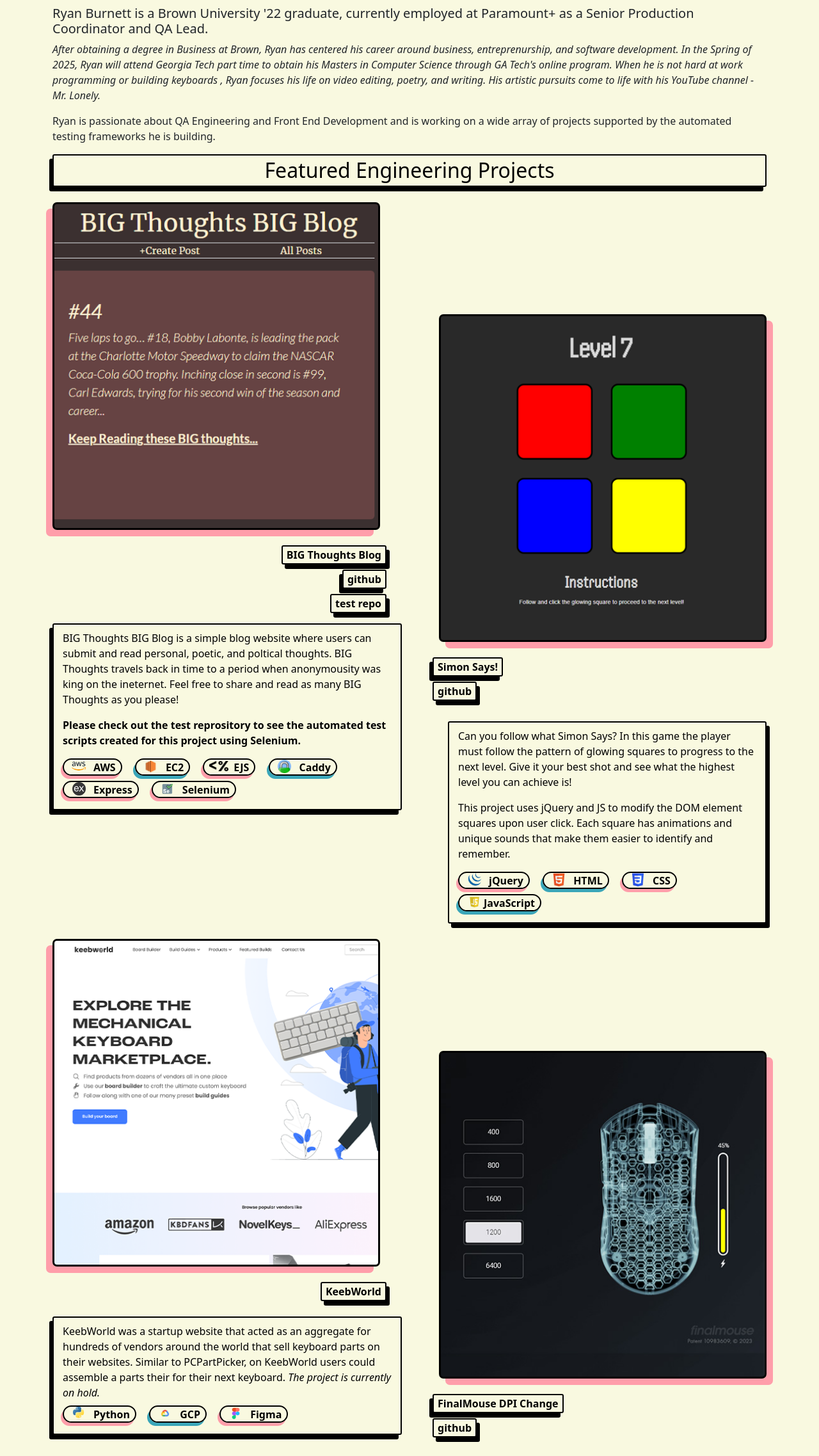
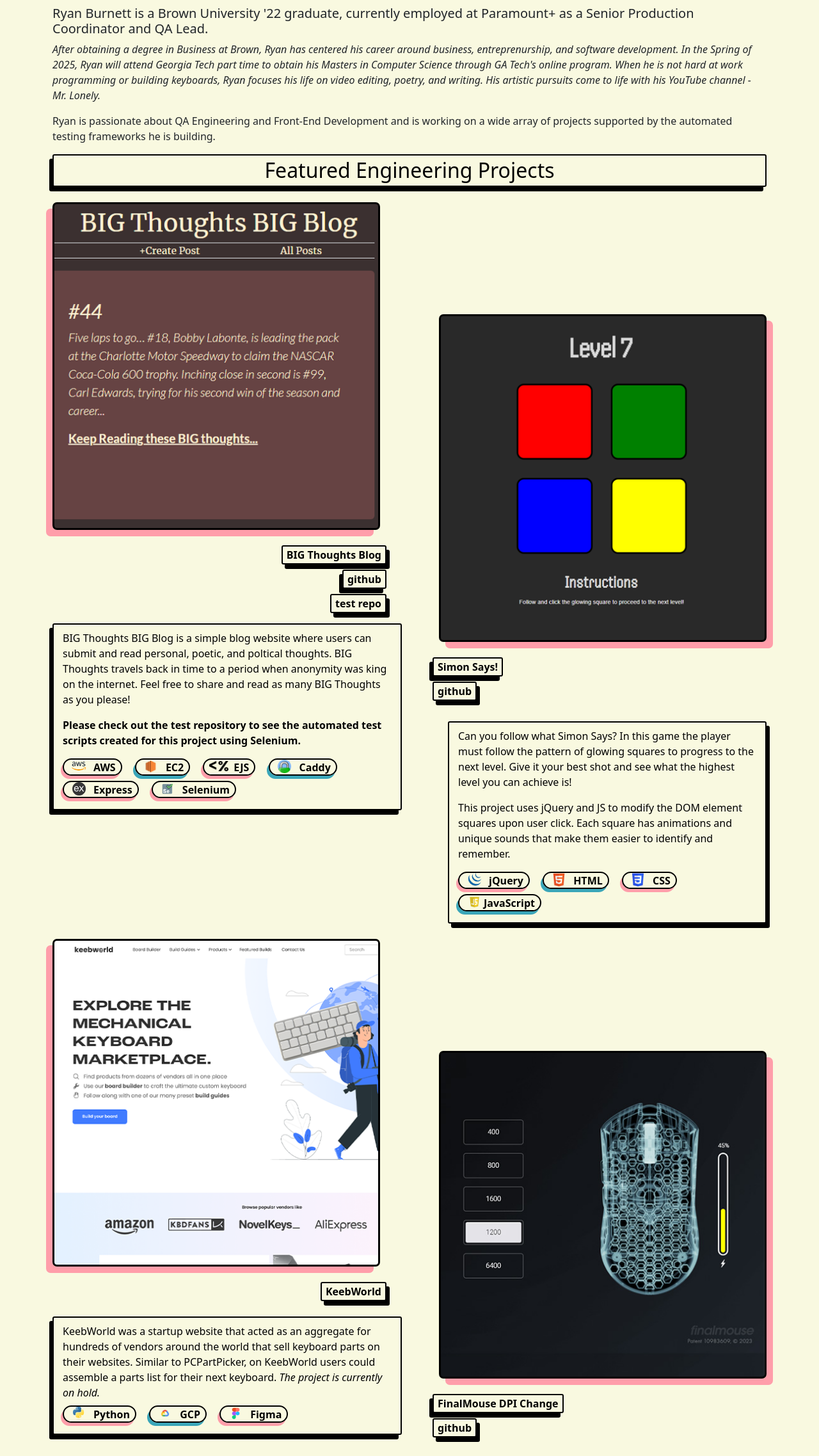
Before and after one commit to speedx77/ryan-burnett-portfolio, a website: page public/index.html in a window 1280 px wide. Shown: the part 508-2783 px from the top of the page at 64% size. Drawn offline with nearby package versions, Linux system fonts and the light colour scheme.

Commit message:
more spelling fixes

```diff
--- a/public/index.html
+++ b/public/index.html
@@ -100,9 +100,9 @@
           <h2 class="link-button p-1 my-3">Background</h2>
           <h5>Ryan Burnett is a Brown University '22 graduate, currently employed at Paramount+ as a Senior Production Coordinator and QA Lead.</h5>
 
-          <p><em>After obtaining a degree in Business at Brown, Ryan has centered his career around business, entreprenurship, and software development. In the Spring of 2025, Ryan will attend Georgia Tech part time to obtain his Masters in Computer Science through GA Tech's online program. When he is not hard at work programming or building keyboards , Ryan focuses his life on video editing, poetry, and writing. His artistic pursuits come to life with his YouTube channel - Mr. Lonely.</em></p>
+          <p><em>After obtaining a degree in Business at Brown, Ryan has centered his career around business, entreprenurship, and software development. In the Spring of 2025, Ryan will attend Georgia Tech part time to obtain his Masters in Computer Science through GA Tech's online program. When he is not hard at work programming or building keyboards, Ryan focuses his life on video editing, poetry, and writing. His artistic pursuits come to life with his YouTube channel - Mr. Lonely.</em></p>
 
-          <p>Ryan is passionate about QA Engineering and Front End Development and is working on a wide array of projects supported by the automated testing frameworks he is building.</p>
+          <p>Ryan is passionate about QA Engineering and Front-End Development and is working on a wide array of projects supported by the automated testing frameworks he is building.</p>
 
           <h2 class="link-button-right p-1 my-3">Featured Engineering Projects</h2>
 
@@ -134,8 +134,8 @@
                   <div class="flex-wrap my-2">
 
                     <div class="mx-2 mb-2">
-                      <p>BIG Thoughts BIG Blog is a simple blog website where users can submit and read personal, poetic, and poltical thoughts. BIG Thoughts travels back in time to a period when anonymousity was king on the ineternet. Feel free to share and read as many BIG Thoughts as you please!</p>
-                      <p><strong>Please check out the test reprository to see the automated test scripts created for this project using Selenium.</strong></p>
+                      <p>BIG Thoughts BIG Blog is a simple blog website where users can submit and read personal, poetic, and poltical thoughts. BIG Thoughts travels back in time to a period when anonymity was king on the internet. Feel free to share and read as many BIG Thoughts as you please!</p>
+                      <p><strong>Please check out the test repository to see the automated test scripts created for this project using Selenium.</strong></p>
                     </div>
 
 
@@ -252,10 +252,8 @@
 
                     <div class="flex-wrap my-2">
 
-                      <div class="mx-2 mb-2">KeebWorld was a startup website that acted as an aggregate for hundreds of vendors around the world that sell keyboard parts on their websites. Similar to PCPartPicker, on KeebWorld users could assemble a parts their for their next keyboard. <em>The project is currently on hold.</em>
+                      <div class="mx-2 mb-2">KeebWorld was a startup website that acted as an aggregate for hundreds of vendors around the world that sell keyboard parts on their websites. Similar to PCPartPicker, on KeebWorld users could assemble a parts list for their next keyboard. <em>The project is currently on hold.</em>
                       </div>
-
-
                         <div class="skill-pill-odd mb-2 mx-2 d-inline-flex">
 
                           <div class="skill-pill-image ms-sm-2" style="background-image: url('./assets/skill_pills/python.png');"></div>
@@ -301,7 +299,7 @@
 
                       <div class="flex-wrap my-2">
 
-                        <div class="mx-2 mb-2">FinalMouse's XPANEL software for the UltralightX Pro Series mouse does not include custom DPI, so I have created a guide on how to unpack their electron app and customize the code so any user can create a custom DPI within the GUI applicaiton.
+                        <div class="mx-2 mb-2">FinalMouse's XPANEL software for the UltralightX Pro Series mouse does not include custom DPI, so I have created a guide on how to unpack their electron app and customize the code so any user can create a custom DPI within the GUI application.
                         </div>
 
                         <div class="skill-pill-odd mb-2 mx-2 d-inline-flex">
@@ -561,7 +559,7 @@
                   <h3>REST Assured API Testing Automation</h3>
                   <p>Testing automation course using Java and REST Assured to build end-to-end testing frameworks.</p>
                   <p>During this course I learned how to build testing frameworks to test CRUD applications. I utilized Postman, TestNG, Cucumber, GraphQL, Hamcrest, JUnit, Allure Reporting, Maven, and Jenkins.</p>
-                  <p>I have used REST Assured at Paramount+ to build testing frameworks for the CMS and scripts for automation to catch bugs within the front end app.</p>
+                  <p>I have used REST Assured at Paramount+ to build testing frameworks for the CMS and scripts for automation to catch bugs within the front-end app.</p>
 
                   <div class="flex-wrap mb-2">
 
```
